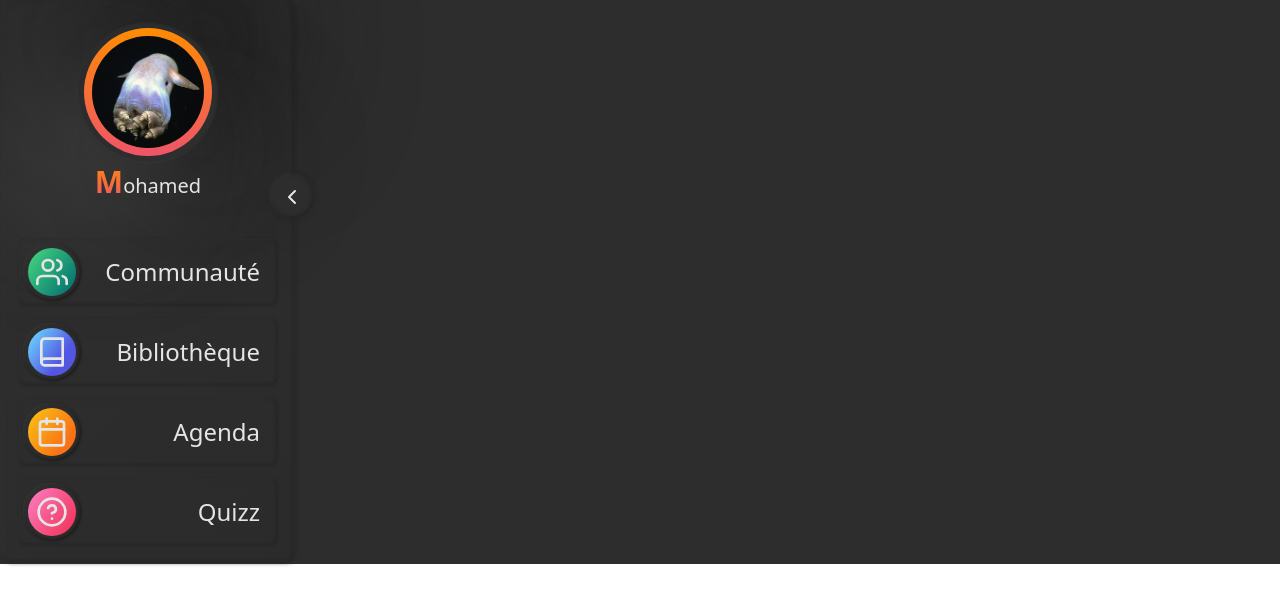
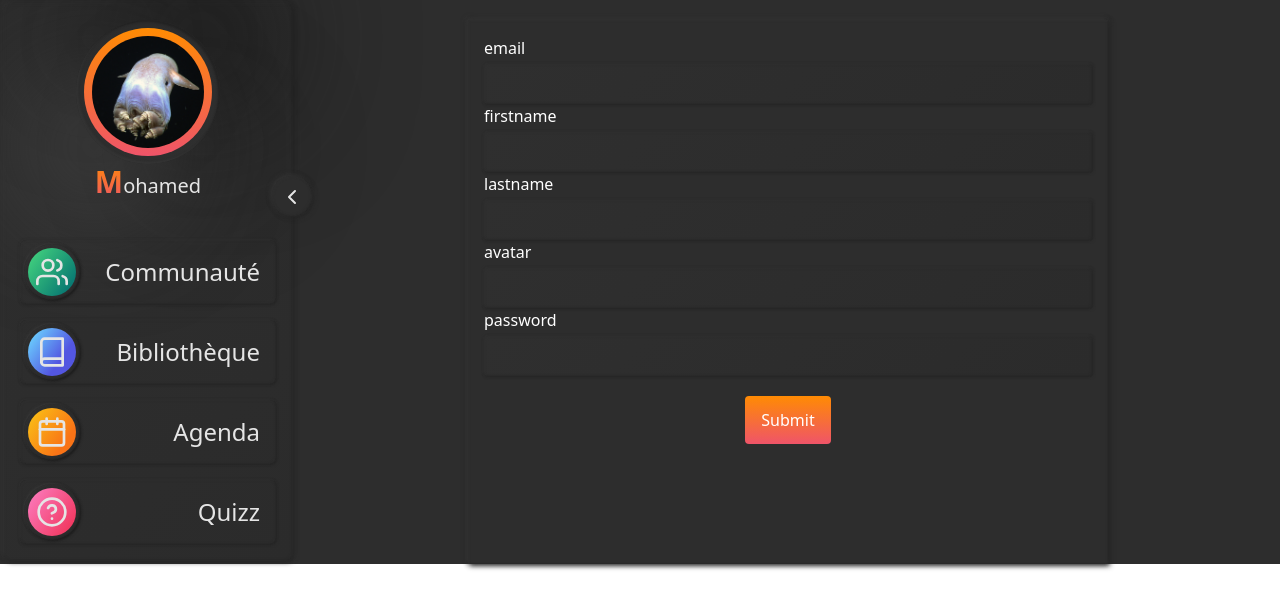
Before and after one commit to WildCodeSchool/2104-wns-paris-ammaq-front, a React (Create React App) app: page /add-user in a window 1280 px wide. Shown: the top 608 px of the page. Built offline with nearby package versions, Linux system fonts and the light colour scheme.

Commit message:
Add redirect after submit

```diff
--- a/src/components/AddUserForm/index.tsx
+++ b/src/components/AddUserForm/index.tsx
@@ -5,6 +5,7 @@ import { Path, useForm, SubmitHandler, UseFormRegister } from "react-hook-form";
 import { joiResolver } from "@hookform/resolvers/joi";
 import Joi from "joi";
 import { useMutation } from "@apollo/client";
+import { Redirect } from "react-router-dom";
 import { CreateUser } from "../../graphql/mutations/user";
 
 type IFormValues = {
@@ -47,7 +48,7 @@ const AddUser = (): JSX.Element => {
     register,
     handleSubmit,
     reset,
-    formState: { errors },
+    formState: { errors, isSubmitSuccessful },
   } = useForm<IFormValues>({ resolver: joiResolver(schema) });
 
   const onSubmit: SubmitHandler<IFormValues> = (input) => {
@@ -55,8 +56,10 @@ const AddUser = (): JSX.Element => {
     addUser({ variables: { input: input } });
     reset();
   };
+
   return (
     <div className="w-1/2 mx-auto mt-5 shadow-mainnav p-4">
+      {isSubmitSuccessful && <Redirect to="/community" />}
       <form className="" onSubmit={handleSubmit(onSubmit)}>
         <Input label="email" register={register} required />
         {errors.email && (
@@ -75,7 +78,7 @@ const AddUser = (): JSX.Element => {
           <span className="text-red-500">{errors.avatar.message}</span>
         )}
         <Input label="password" register={register} required={false} />
-        {errors.avatar && (
+        {errors.password && (
           <span className="text-red-500">{errors.password?.message}</span>
         )}
         <div className="text-center">
--- a/src/components/Page.tsx
+++ b/src/components/Page.tsx
@@ -6,6 +6,7 @@ import Agenda from "./Agenda";
 import Library from "./Library";
 import Quizz from "./Quizz";
 import Dashboard from "./Dashboard";
+import AddUser from "./AddUserForm";
 
 const Page = (): JSX.Element => {
   return (
@@ -25,6 +26,9 @@ const Page = (): JSX.Element => {
       <Route path="/quizz" exact>
         <Quizz />
       </Route>
+      <Route path="/add-user" exact>
+        <AddUser />
+      </Route>
     </>
   );
 };
```
